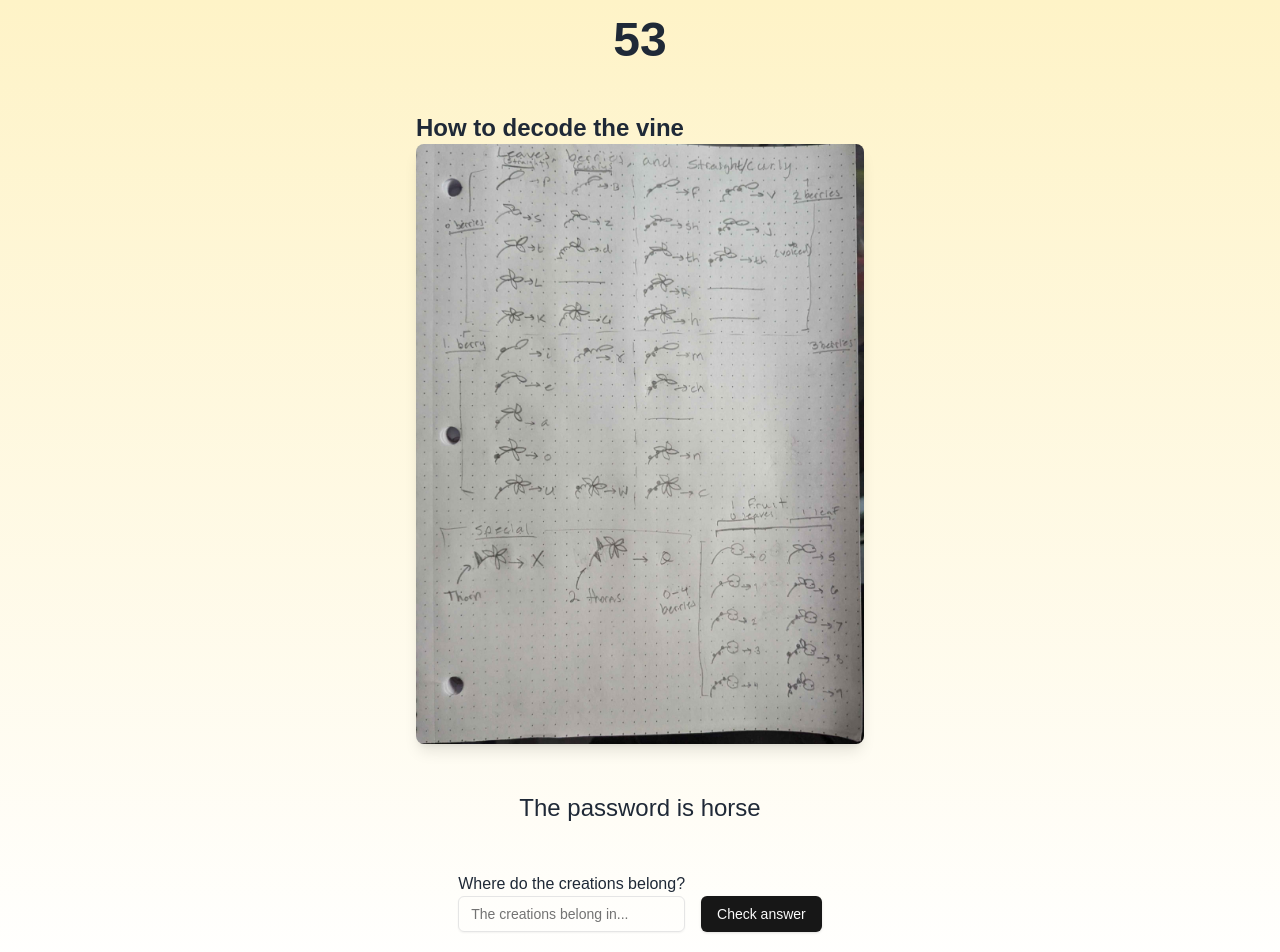
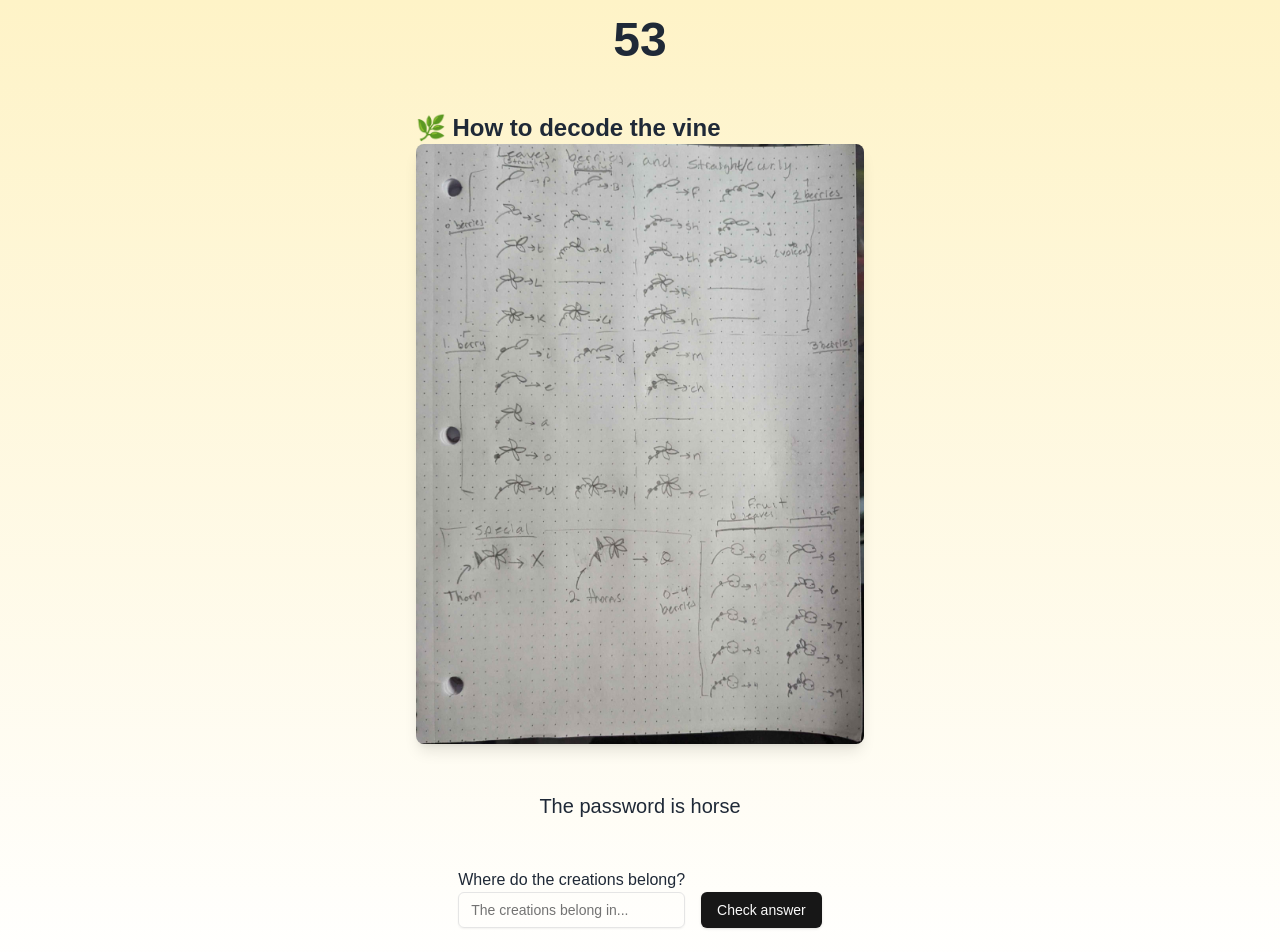
Before and after one commit to purduehackers/53, a Next.js app: page / in a window 1280 px wide. Shown: the top 952 px of the page. Built offline with nearby package versions, Linux system fonts and the light colour scheme.

Commit message:
little things

```diff
--- a/app/layout.tsx
+++ b/app/layout.tsx
@@ -14,8 +14,8 @@ const geistMono = localFont({
 });
 
 export const metadata: Metadata = {
-  title: "Create Next App",
-  description: "Generated by create next app",
+  title: "53",
+  description: "The vine, the password, the answer",
 };
 
 export default function RootLayout({
--- a/components/site.tsx
+++ b/components/site.tsx
@@ -20,7 +20,7 @@ export function Site() {
       </h1>
       <div className="flex flex-col">
         <h1 className="text-gray-800 font-bold text-2xl">
-          How to decode the vine
+          🌿 How to decode the vine
         </h1>
         <div className="rounded-lg overflow-hidden shadow-lg">
           <img
@@ -31,9 +31,7 @@ export function Site() {
         </div>
       </div>
 
-      <p className="text-center text-gray-800 text-2xl">
-        The password is horse
-      </p>
+      <p className="text-center text-gray-800 text-xl">The password is horse</p>
 
       <form onSubmit={handleSubmit} className="w-full max-w-md mb-8">
         <div className="flex flex-col justify-center items-end sm:flex-row gap-4">
```
